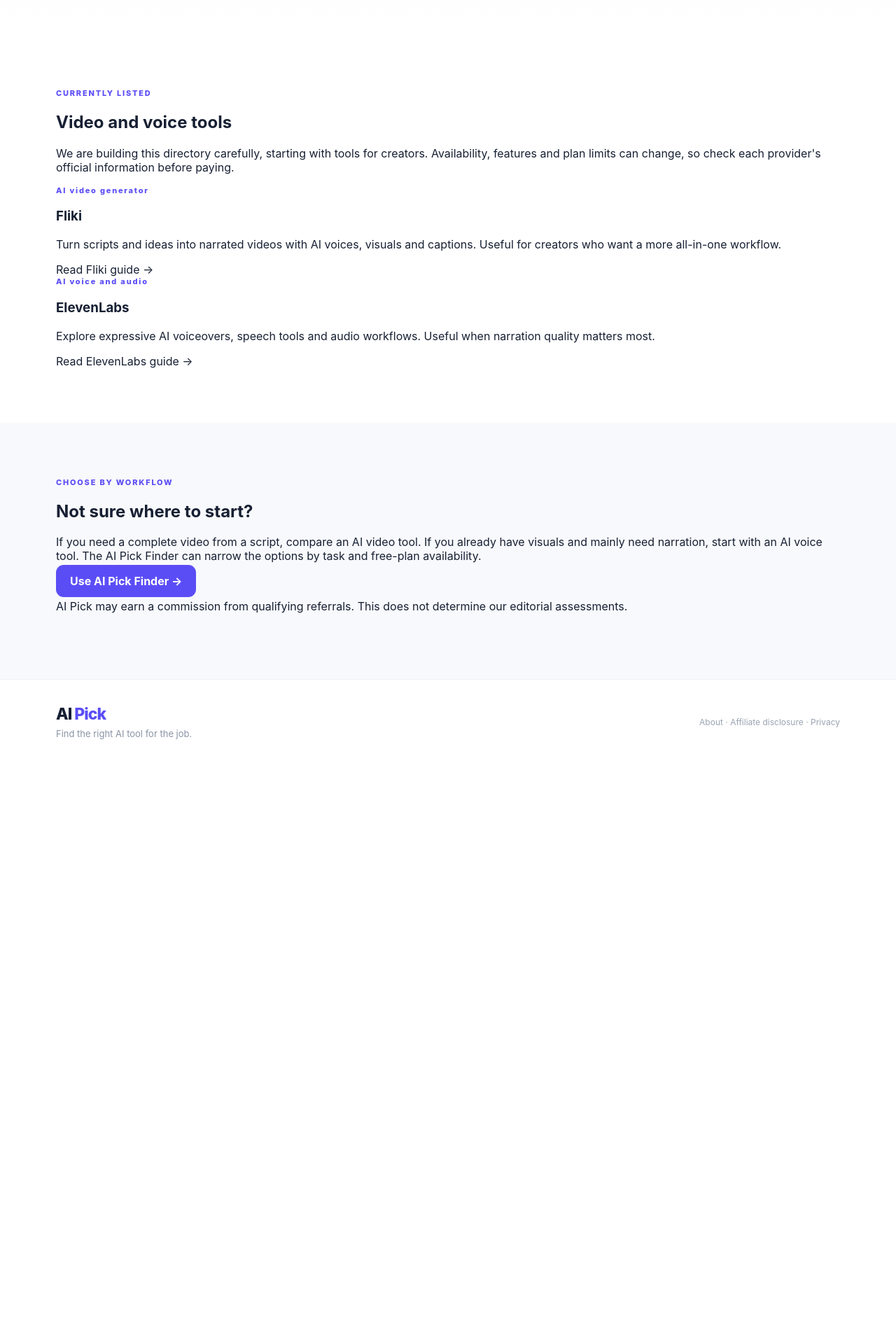
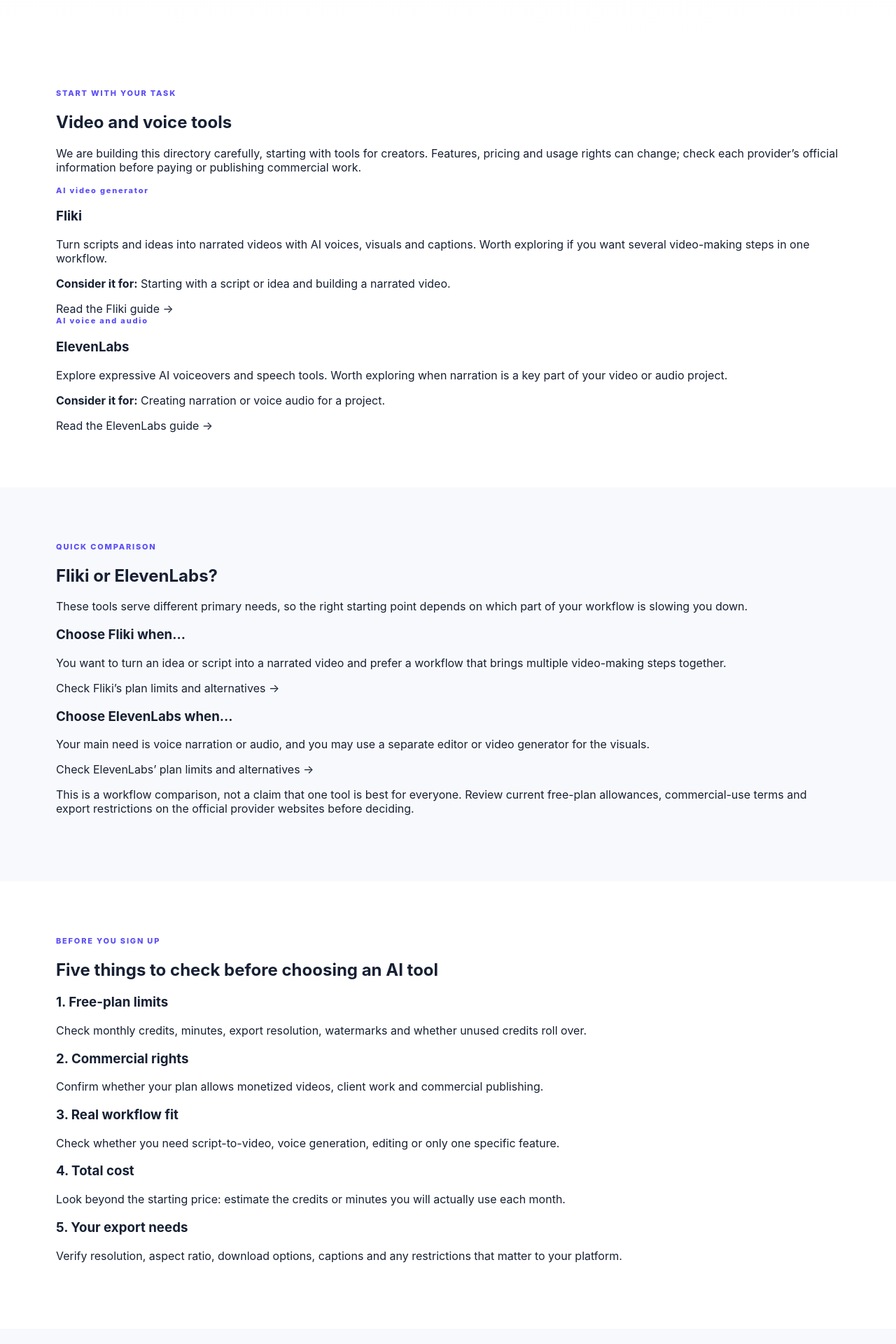
Before and after one commit to alenlenthang4/ai-pick, a Next.js app: page /tools in a window 1280 px wide. Shown: the part 520-2440 px from the top of the page at 70% size. Before the commit the page ends 1611 px from the top, so only its background shows below. Built offline with nearby package versions, Linux system fonts and the light colour scheme.

Commit message:
Improve tools directory with comparison and buying checklist

```diff
--- a/app/tools/page.tsx
+++ b/app/tools/page.tsx
@@ -3,7 +3,7 @@
 export const metadata: Metadata = {
   title: "AI Tools Directory: Compare Video and Voice Tools | AI Pick",
   description:
-    "Browse AI Pick's practical guides to AI video generators and voice tools. Compare use cases, free-plan limits, strengths and alternatives before choosing.",
+    "Compare AI video and voice tools by workflow, strengths, limitations and free-plan considerations. Read practical guides before choosing an AI tool.",
 };
 
 const tools = [
@@ -11,17 +11,19 @@
     name: "Fliki",
     category: "AI video generator",
     description:
-      "Turn scripts and ideas into narrated videos with AI voices, visuals and captions. Useful for creators who want a more all-in-one workflow.",
+      "Turn scripts and ideas into narrated videos with AI voices, visuals and captions. Worth exploring if you want several video-making steps in one workflow.",
+    bestFor: "Starting with a script or idea and building a narrated video.",
     href: "/tools/fliki",
-    label: "Read Fliki guide →",
+    label: "Read the Fliki guide →",
   },
   {
     name: "ElevenLabs",
     category: "AI voice and audio",
     description:
-      "Explore expressive AI voiceovers, speech tools and audio workflows. Useful when narration quality matters most.",
+      "Explore expressive AI voiceovers and speech tools. Worth exploring when narration is a key part of your video or audio project.",
+    bestFor: "Creating narration or voice audio for a project.",
     href: "/tools/elevenlabs",
-    label: "Read ElevenLabs guide →",
+    label: "Read the ElevenLabs guide →",
   },
 ];
 
@@ -43,11 +45,11 @@
       <section className="hero toolHero">
         <div className="wrap heroInner">
           <div className="eyebrow">AI PICK DIRECTORY</div>
-          <h1>Explore AI tools for your next project.</h1>
+          <h1>Find an AI tool that fits your workflow.</h1>
           <p className="heroText">
-            Start with what you want to make. Our practical guides explain what each
-            tool does, who it may suit, what to check on free plans and which
-            alternatives are worth comparing.
+            The best tool depends on what you need to make, how much work you want
+            the tool to do, and what you can spend. Use these practical guides to
+            compare workflows, check limitations and make a more informed choice.
           </p>
           <a className="button" href="/#finder">Find a tool for my task →</a>
         </div>
@@ -55,12 +57,12 @@
 
       <section className="section">
         <div className="wrap">
-          <div className="kicker">CURRENTLY LISTED</div>
+          <div className="kicker">START WITH YOUR TASK</div>
           <h2>Video and voice tools</h2>
           <p className="wideText">
             We are building this directory carefully, starting with tools for
-            creators. Availability, features and plan limits can change, so check
-            each provider's official information before paying.
+            creators. Features, pricing and usage rights can change; check each
+            provider’s official information before paying or publishing commercial work.
           </p>
           <div className="infoGrid">
             {tools.map((tool) => (
@@ -68,6 +70,7 @@
                 <div className="kicker">{tool.category}</div>
                 <h3>{tool.name}</h3>
                 <p>{tool.description}</p>
+                <p><strong>Consider it for:</strong> {tool.bestFor}</p>
                 <a href={tool.href}>{tool.label}</a>
               </article>
             ))}
@@ -77,18 +80,75 @@
 
       <section className="section soft">
         <div className="wrap">
+          <div className="kicker">QUICK COMPARISON</div>
+          <h2>Fliki or ElevenLabs?</h2>
+          <p className="wideText">
+            These tools serve different primary needs, so the right starting point
+            depends on which part of your workflow is slowing you down.
+          </p>
+          <div className="infoGrid">
+            <article className="infoCard">
+              <h3>Choose Fliki when…</h3>
+              <p>You want to turn an idea or script into a narrated video and prefer a workflow that brings multiple video-making steps together.</p>
+              <a href="/tools/fliki">Check Fliki’s plan limits and alternatives →</a>
+            </article>
+            <article className="infoCard">
+              <h3>Choose ElevenLabs when…</h3>
+              <p>Your main need is voice narration or audio, and you may use a separate editor or video generator for the visuals.</p>
+              <a href="/tools/elevenlabs">Check ElevenLabs’ plan limits and alternatives →</a>
+            </article>
+          </div>
+          <p className="smallNote">
+            This is a workflow comparison, not a claim that one tool is best for everyone.
+            Review current free-plan allowances, commercial-use terms and export restrictions
+            on the official provider websites before deciding.
+          </p>
+        </div>
+      </section>
+
+      <section className="section">
+        <div className="wrap">
+          <div className="kicker">BEFORE YOU SIGN UP</div>
+          <h2>Five things to check before choosing an AI tool</h2>
+          <div className="infoGrid">
+            <article className="infoCard">
+              <h3>1. Free-plan limits</h3>
+              <p>Check monthly credits, minutes, export resolution, watermarks and whether unused credits roll over.</p>
+            </article>
+            <article className="infoCard">
+              <h3>2. Commercial rights</h3>
+              <p>Confirm whether your plan allows monetized videos, client work and commercial publishing.</p>
+            </article>
+            <article className="infoCard">
+              <h3>3. Real workflow fit</h3>
+              <p>Check whether you need script-to-video, voice generation, editing or only one specific feature.</p>
+            </article>
+            <article className="infoCard">
+              <h3>4. Total cost</h3>
+              <p>Look beyond the starting price: estimate the credits or minutes you will actually use each month.</p>
+            </article>
+            <article className="infoCard">
+              <h3>5. Your export needs</h3>
+              <p>Verify resolution, aspect ratio, download options, captions and any restrictions that matter to your platform.</p>
+            </article>
+          </div>
+        </div>
+      </section>
+
+      <section className="section soft">
+        <div className="wrap">
           <div className="kicker">CHOOSE BY WORKFLOW</div>
-          <h2>Not sure where to start?</h2>
+          <h2>Still unsure where to start?</h2>
           <p className="wideText">
-            If you need a complete video from a script, compare an AI video tool.
-            If you already have visuals and mainly need narration, start with an
-            AI voice tool. The AI Pick Finder can narrow the options by task and
+            If you need help making a complete video from a script, start by comparing
+            video tools. If you already have visuals and mainly need narration, start
+            with voice tools. AI Pick Finder can narrow the options by task and
             free-plan availability.
           </p>
           <a className="button" href="/#finder">Use AI Pick Finder →</a>
           <p className="smallNote">
             AI Pick may earn a commission from qualifying referrals. This does not
-            determine our editorial assessments.
+            determine our editorial assessments. Read our <a href="/affiliate-disclosure">affiliate disclosure</a>.
           </p>
         </div>
       </section>
```
